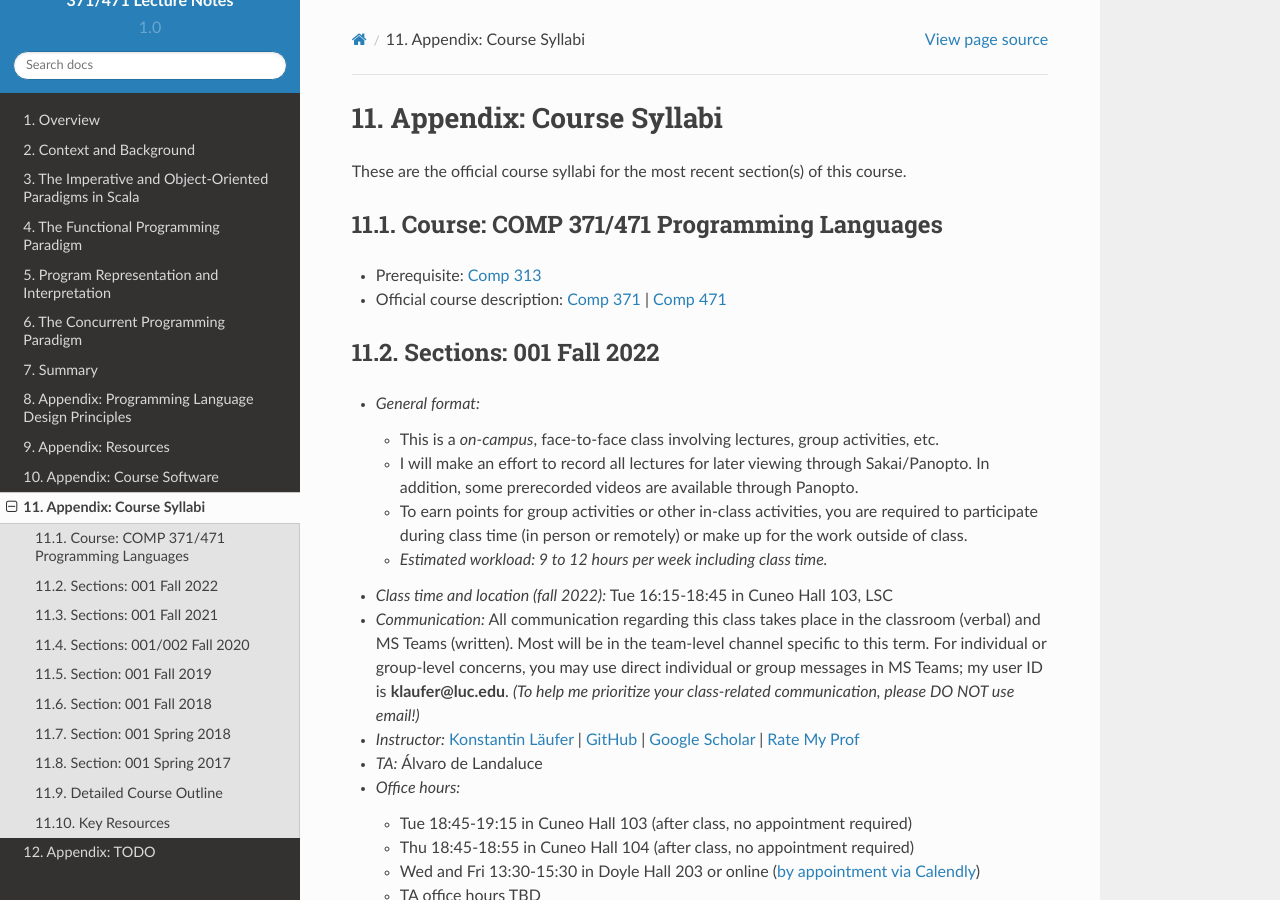
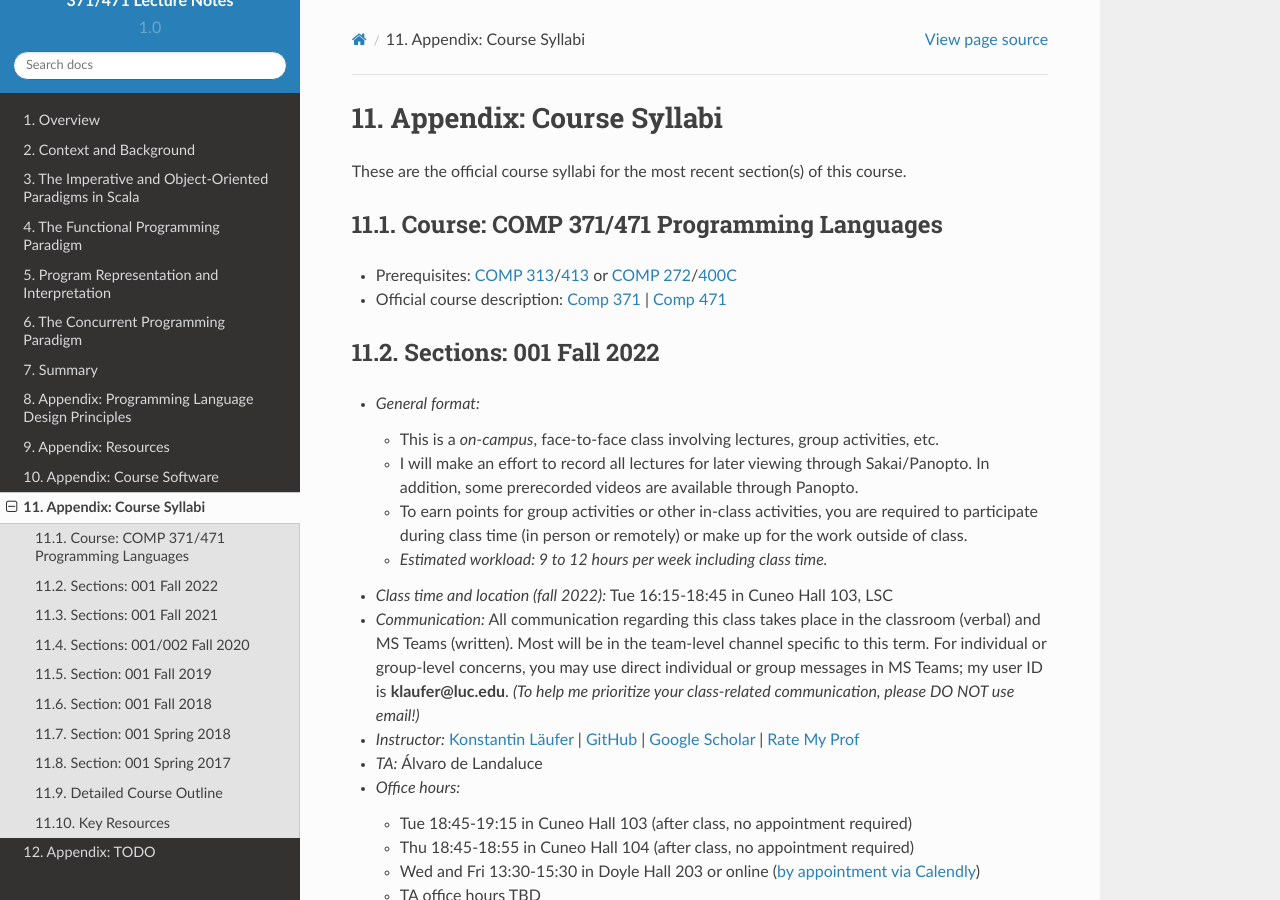
Before and after one commit to lucproglangcourse/lucproglangcourse.github.io, a Sphinx documentation site: the page built from source/syllabus.rst, in a window 1280 px wide and 900 px high. Built offline with Sphinx 7.4.7 and the Read the Docs theme 2.0.0, drawn with Linux system fonts in a browser that asks for light colours.

Commit message:
updated prerequisites
Signed-off-by: Konstantin Läufer <laufer@cs.luc.edu>

```diff
--- a/source/syllabus.rst
+++ b/source/syllabus.rst
@@ -7,7 +7,10 @@ These are the official course syllabi for the most recent section(s) of this cou
 Course: COMP 371/471 Programming Languages
 ~~~~~~~~~~~~~~~~~~~~~~~~~~~~~~~~~~~~~~~~~~
 
-- Prerequisite: `Comp 313 <https://academics.cs.luc.edu/courses/comp313.html>`_
+- Prerequisites:
+  `COMP 313 <https://academics.cs.luc.edu/courses/comp313.html>`_/`413 <https://academics.cs.luc.edu/courses/comp413.html>`_
+  or
+  `COMP 272 <https://academics.cs.luc.edu/courses/comp272.html>`_/`400C <https://academics.cs.luc.edu/courses/comp400c.html>`_
 - Official course description: `Comp 371 <https://academics.cs.luc.edu/courses/comp371.html>`_ | `Comp 471 <https://academics.cs.luc.edu/courses/comp471.html>`_
 
 
```
